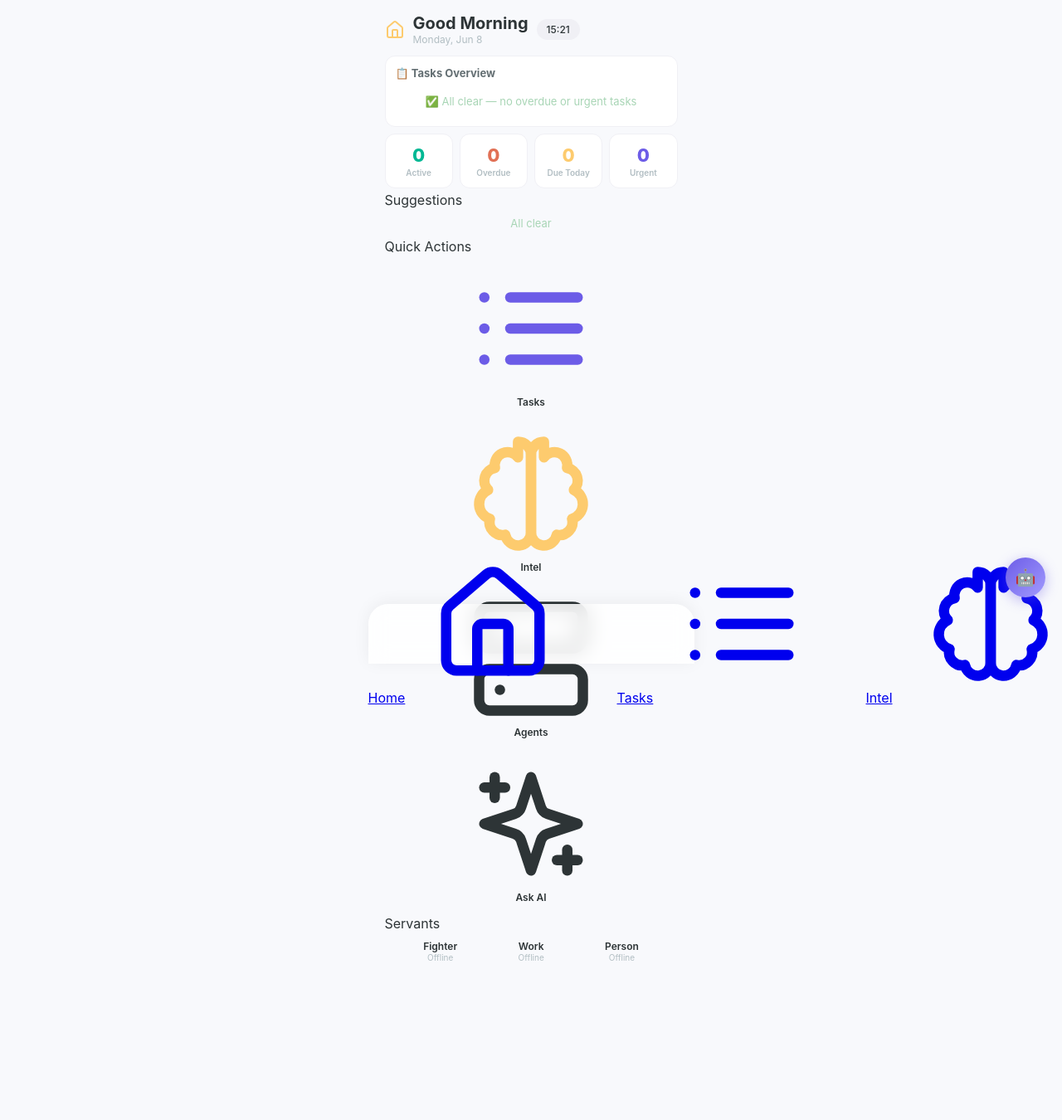
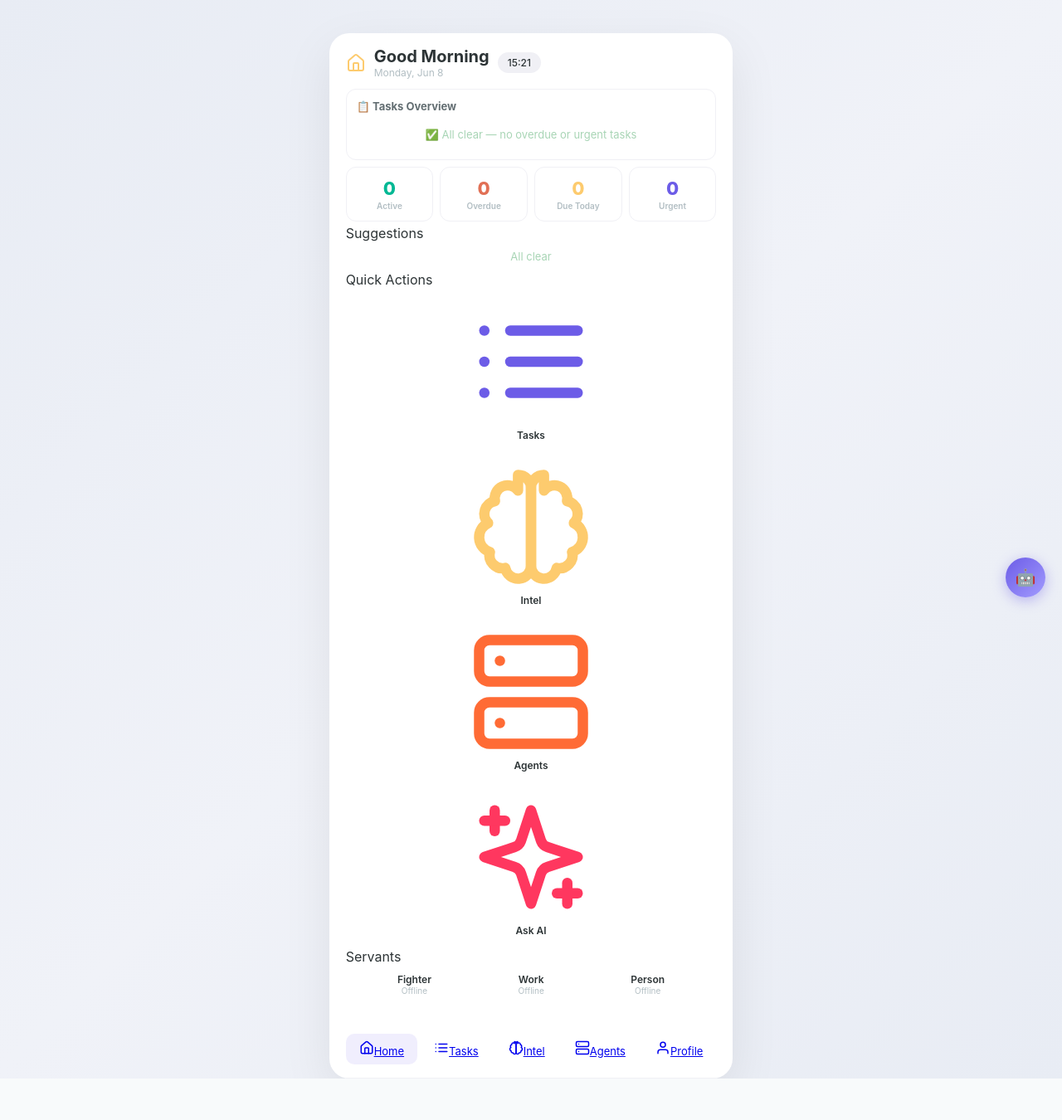
Before and after one commit to terrencelamkinet/GGDev, a Flask app: page / in a window 1280 px wide. Shown: the whole page at 83% size. After the commit the page ends 1300 px from the top, so only its background shows below. Run offline with Flask 3, Linux system fonts and the light colour scheme; data that the repository does not hold is empty; parts of the project's set-up code (start-up, migrations or seed data) failed here and were passed over; some libraries are stand-ins or nearby versions.

Commit message:
dashboard: v1.1-responsive — all CSS vars fixed (--orange/--blue/--pink/--gold-sub/--card-bg), desktop layout 1024px+ (card wrap, top tabs), dark mode desktop. Closes missing-vars bug

```diff
--- a/gg-dashboard/static/styles.css
+++ b/gg-dashboard/static/styles.css
@@ -24,6 +24,11 @@
   --surface-2: #f8f9fc;
   --accent: #6c5ce7;
   --gold: #fdcb6e;
+  --gold-sub: #f9ca24;
+  --orange: #FF6B35;
+  --blue: #5E5CE6;
+  --pink: #FF375F;
+  --card-bg: #ffffff;
 }
 * { box-sizing: border-box; margin: 0; padding: 0; }
 body {
@@ -31,14 +36,13 @@
   background: var(--bg);
   color: var(--text);
   min-height: 100vh;
-  padding-bottom: calc(var(--nav-h) + 20px);
   -webkit-font-smoothing: antialiased;
 }
 .container { max-width: 393px; margin: 0 auto; padding: 0 20px; }
 
 .time-label { font-size: 12px; color: var(--text); font-weight: 500; background: var(--border); padding: 5px 12px; border-radius: 20px; }
 
-/* ===== BOTTOM NAV ===== */
+/* ===== BOTTOM NAV (mobile only) ===== */
 .bottom-nav {
   position: fixed; bottom: 0; left: 0; right: 0;
   background: rgba(255,255,255,0.85); backdrop-filter: blur(12px);
@@ -53,10 +57,7 @@
 
 @keyframes fadeUp { from { opacity: 0; transform: translateY(10px); } to { opacity: 1; transform: translateY(0); } }
 
-@media (min-width: 768px) {
-  .container { max-width: 720px; }
-}
-
+/* ===== DARK MODE ===== */
 @media (prefers-color-scheme: dark) {
   :root {
     --bg: #0f1117;
@@ -71,7 +72,73 @@
     --surface-2: #14161c;
     --accent: #a29bfe;
     --gold: #ffeaa7;
+    --gold-sub: #f9ca24;
+    --orange: #FF8C5A;
+    --blue: #7C7AFF;
+    --pink: #FF6B8A;
+    --card-bg: #1a1d26;
   }
   .time-label { background: rgba(99,110,114,0.15); }
   .bottom-nav { box-shadow: 0 -2px 20px rgba(0,0,0,0.3); background: rgba(26,29,38,0.85); backdrop-filter: blur(12px); -webkit-backdrop-filter: blur(12px); }
 }
+
+/* ===== iPhone 14 Pro (393×852) ===== */
+@media (min-width: 0px) and (max-width: 767px) {
+  body { padding-bottom: calc(var(--nav-h) + 20px); }
+  .bottom-nav {
+    position: fixed; bottom: 0; left: 50%; transform: translateX(-50%);
+    width: 100%; max-width: 393px;
+  }
+}
+
+/* ===== iPad / Tablet (768–1023) ===== */
+@media (min-width: 768px) and (max-width: 1023px) {
+  .container { max-width: 680px; }
+  .bottom-nav { max-width: 680px; }
+  body { padding-bottom: calc(var(--nav-h) + 20px); }
+}
+
+/* ===== Desktop 1920×1080 (1024px+) ===== */
+@media (min-width: 1024px) {
+  body {
+    background: linear-gradient(135deg, #e8ecf4 0%, #f0f2f8 50%, #e8ecf4 100%);
+    display: flex; align-items: flex-start; justify-content: center;
+    padding: 40px 20px; min-height: 100vh;
+  }
+  .container {
+    max-width: 860px; margin: 0; padding: 0;
+    width: 100%;
+  }
+  /* Wrap content in a subtle card for desktop */
+  .app-shell {
+    background: var(--card); border-radius: 24px;
+    box-shadow: 0 20px 60px rgba(0,0,0,0.08);
+    padding: 0 32px; max-width: 860px !important;
+    min-height: auto !important;
+  }
+  .scroll-content { padding-bottom: 20px !important; }
+  /* Desktop: move nav to sidebar-style top tabs */
+  .bottom-nav {
+    position: static; transform: none;
+    background: transparent; backdrop-filter: none;
+    box-shadow: none; border-radius: 0;
+    height: auto; padding: 16px 0;
+    justify-content: flex-start; gap: 4px;
+    border-bottom: 1px solid var(--border);
+    max-width: 100% !important;
+  }
+  .bottom-nav .nav-item {
+    padding: 8px 16px; border-radius: 10px;
+    flex-direction: row; gap: 6px; font-size: 13px;
+  }
+  .bottom-nav .nav-item .icon-nav { width: 18px; height: 18px; }
+  .bottom-nav .nav-item.active { background: rgba(108,92,231,0.1); }
+  body { padding-bottom: 0 !important; }
+}
+
+/* ===== DARK MODE DESKTOP ===== */
+@media (prefers-color-scheme: dark) and (min-width: 1024px) {
+  body { background: linear-gradient(135deg, #0a0c12 0%, #11131c 50%, #0a0c12 100%); }
+  .app-shell { background: #1a1d26; box-shadow: 0 20px 60px rgba(0,0,0,0.3); }
+  .bottom-nav .nav-item.active { background: rgba(162,155,254,0.1); }
+}
```
